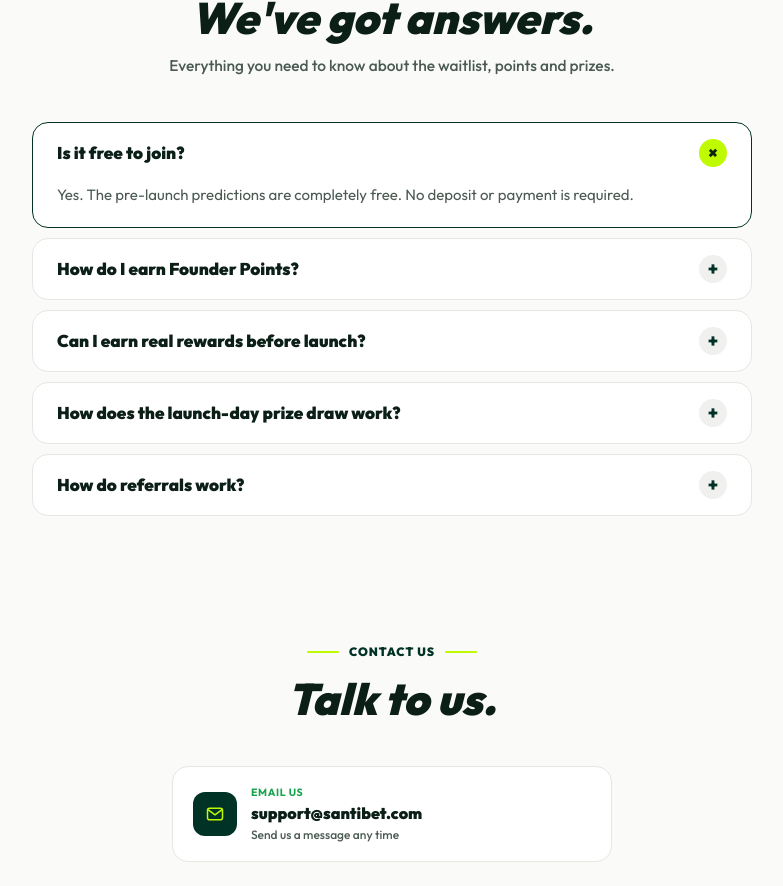
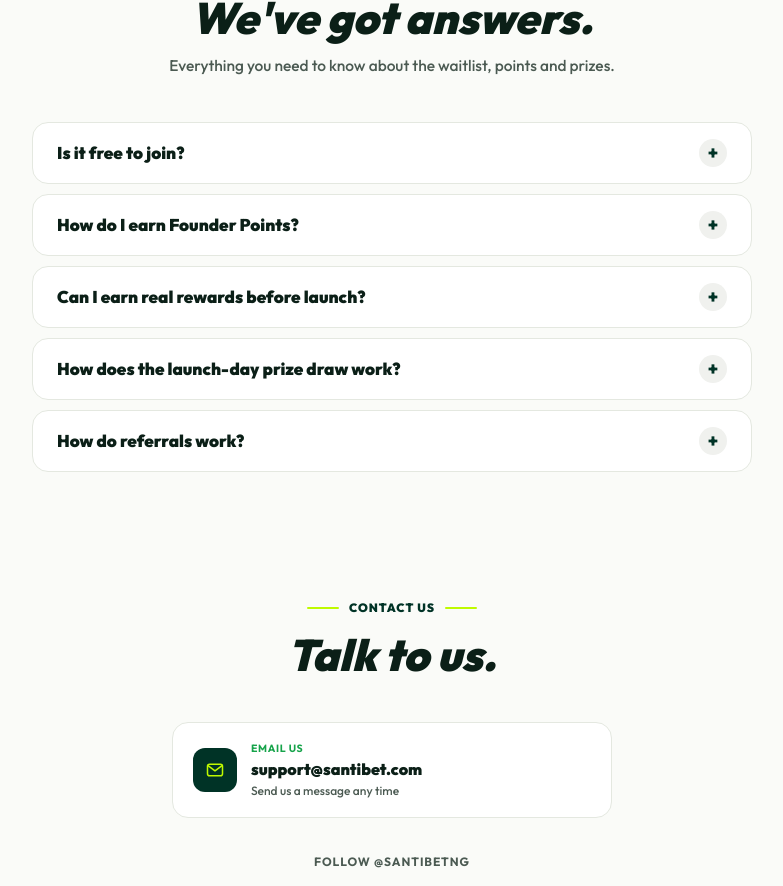
Before and after one commit to yasantex/santibet-waitlist-fe, a Next.js app: page / in a window 1280 px wide. Shown: the part 4849-5735 px from the top of the page, without its empty margins (248-1031 px from the left). Built offline with nearby package versions, Linux system fonts and the light colour scheme; no server answers.

Commit message:
bug fixes

```diff
--- a/src/components/FAQ.tsx
+++ b/src/components/FAQ.tsx
@@ -53,7 +53,7 @@
       a: 'Share your unique referral link. When a referred friend joins and makes their first prediction, both of you can earn Founder Points and unlock additional referral rewards.',
     },
   ]
-  const [openId, setOpenId] = useState<string | null>(faqs[0].id)
+  const [openId, setOpenId] = useState<string | null>(null)
 
   function toggle(id: string) {
     const opening = openId !== id
```
